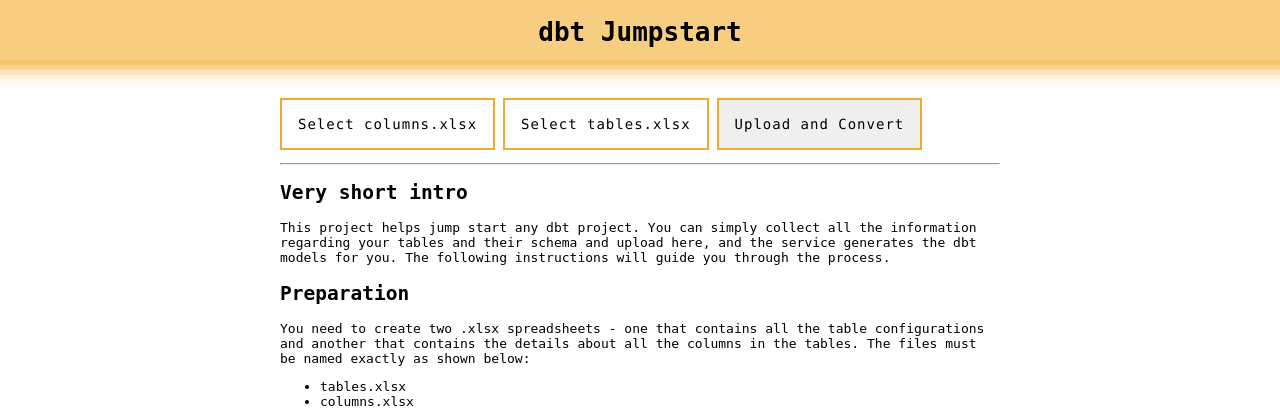
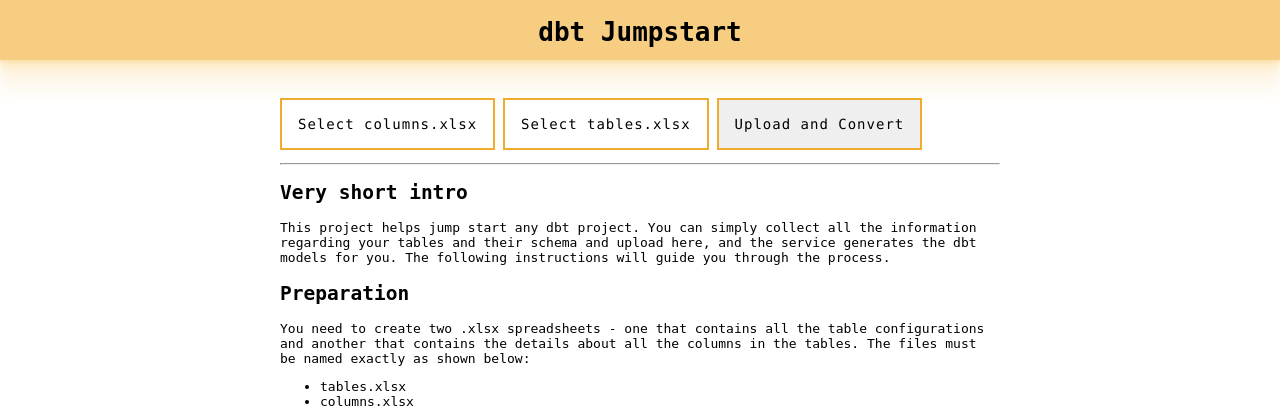
Before and after one commit to sahariprasad/dbt-jumpstart-docker, a Flask app: page /upload in a window 1280 px wide. Shown: the top 420 px of the page. Run offline with Flask 2, Linux system fonts and the light colour scheme.

Commit message:
Updated box shadow

```diff
--- a/static/stylesheets/styles.css
+++ b/static/stylesheets/styles.css
@@ -35,11 +35,7 @@ img {
     height: 60px;
     background-color: rgba(240, 172, 46, 0.6);
     backdrop-filter: blur(5px);
-    /* color: white !important; */
-    /* box-shadow: rgba(46, 156, 240, 0.4) 0px 5px, rgba(46, 156, 240, 0.3) 0px 10px, rgba(46, 156, 240, 0.2) 0px 15px, rgba(46, 156, 240, 0.1) 0px 20px, rgba(46, 156, 240, 0.05) 0px 25px; */
-    /* box-shadow: rgba(0, 0, 0, 0.09) 0px 2px 1px, rgba(0, 0, 0, 0.09) 0px 4px 2px, rgba(0, 0, 0, 0.09) 0px 8px 4px, rgba(0, 0, 0, 0.09) 0px 16px 8px, rgba(0, 0, 0, 0.09) 0px 32px 16px; */
-    /* box-shadow: rgba(240, 46, 170, 0.4) 5px 5px, rgba(240, 46, 170, 0.3) 10px 10px, rgba(240, 46, 170, 0.2) 15px 15px, rgba(240, 46, 170, 0.1) 20px 20px, rgba(240, 46, 170, 0.05) 25px 25px; */
-    box-shadow: rgba(240, 172, 46, 0.4) 0px 5px, rgba(240, 172, 46, 0.3) 0px 10px, rgba(240, 172, 46, 0.2) 0px 15px, rgba(240, 172, 46, 0.1) 0px 20px, rgba(240, 172, 46, 0.05) 0px 25px;
+    box-shadow: rgba(240, 172, 46, 0.09) 0px 2px 1px, rgba(240, 172, 46, 0.09) 0px 4px 2px, rgba(240, 172, 46, 0.09) 0px 8px 4px, rgba(240, 172, 46, 0.09) 0px 16px 8px, rgba(240, 172, 46, 0.09) 0px 32px 16px;
 }
 
 /* CSS */
```
